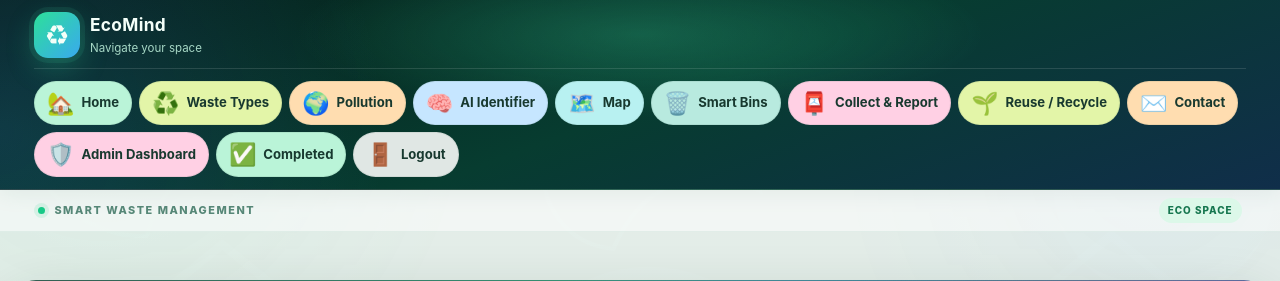
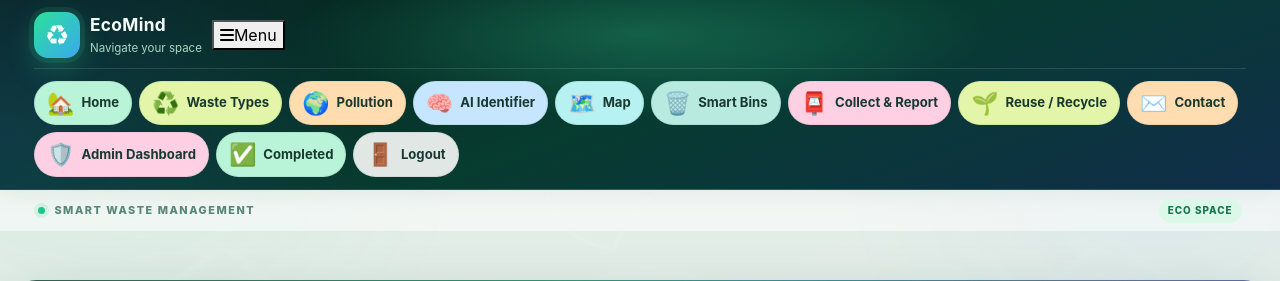
Before and after one commit to Joshna0307/smart-waste-management, a Flask app: page /admin in a window 1280 px wide. Shown: the top 281 px of the page. Run offline with Flask 3, Linux system fonts and the light colour scheme; the visitor is signed in with stand-in values (Sample User, id 1); data that the repository does not hold is empty.

Commit message:
Add toggle menu button for page navigation

```diff
--- a/templates/base.html
+++ b/templates/base.html
@@ -10,7 +10,7 @@
 <body class="page-{{ request.endpoint|default('home')|replace('_','-') }}">
 <div class="eco-workspace">
   <aside class="eco-picker" aria-label="Paper chit page navigation">
-    <div class="picker-brand"><span class="picker-logo">♻</span><div><strong>EcoMind</strong><small>Navigate your space</small></div></div>
+    <div class="picker-brand"><span class="picker-logo">♻</span><div class="picker-brand-text"><strong>EcoMind</strong><small>Navigate your space</small></div><button class="menu-toggle" id="menuToggle" type="button" aria-expanded="false" aria-controls="paperStack"><i class="fa-solid fa-bars" aria-hidden="true"></i><span>Menu</span></button></div>
     <div class="paper-stack" id="paperStack">
       <a class="paper-chit paper-mint" data-url="{{url_for('index')}}" href="{{url_for('index')}}"><span>🏡</span> Home</a>
       {% if current_user and not session.get('is_admin') %}<a class="paper-chit paper-blue" data-url="{{url_for('dashboard')}}" href="{{url_for('dashboard')}}"><span>📊</span> Dashboard</a><a class="paper-chit paper-purple" data-url="{{url_for('eco_hub')}}" href="{{url_for('eco_hub')}}"><span>🤖</span> EcoMind AI</a>{% endif %}
@@ -38,6 +38,7 @@
 </div>
 <script src="https://cdn.jsdelivr.net/npm/bootstrap@5.3.3/dist/js/bootstrap.bundle.min.js"></script>
 <script src="{{url_for('static',filename='js/main.js')}}"></script>
+<script>document.addEventListener("DOMContentLoaded",function(){const b=document.getElementById("menuToggle"),n=document.getElementById("paperStack");if(b&&n){n.classList.add("menu-collapsed");b.addEventListener("click",function(){const open=n.classList.toggle("menu-open");n.classList.toggle("menu-collapsed",!open);b.setAttribute("aria-expanded",String(open));b.innerHTML=open?'<i class="fa-solid fa-xmark" aria-hidden="true"></i><span>Close</span>':'<i class="fa-solid fa-bars" aria-hidden="true"></i><span>Menu</span>';});}});</script>
 
 {% block scripts %}{% endblock %}
 </body></html>
```
